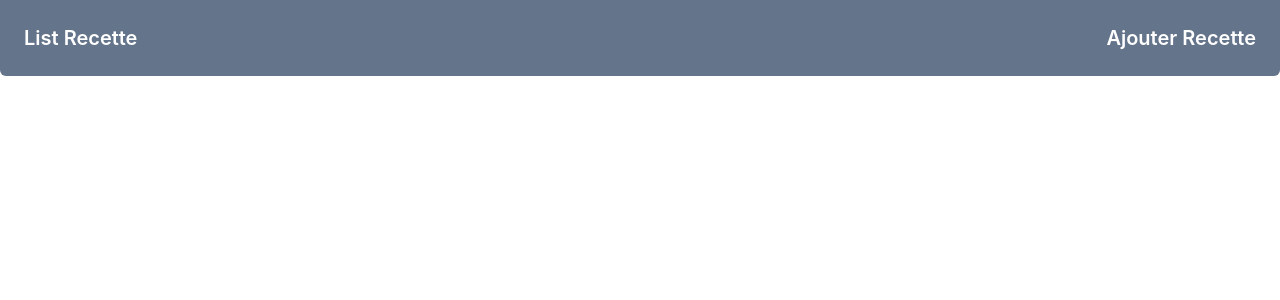
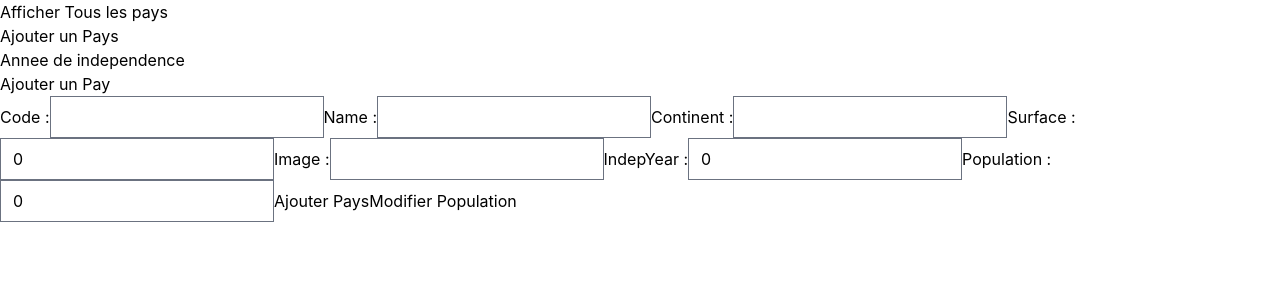
Before and after one commit to YounesAT1/React-Cours, a React (Create React App) app: page /pays/ajouter in a window 1280 px wide. Shown: the top 300 px of the page. Built offline with nearby package versions, Linux system fonts and the light colour scheme.

Commit message:
add efm preparation

```diff
--- a/src/App.js
+++ b/src/App.js
@@ -1,45 +1,72 @@
 import React from "react";
-import { Route, BrowserRouter as Router, Routes } from "react-router-dom";
-import Nav from "./V1_AIT-TALB_YOUNES/components/Nav";
-import AjouterIng from "./V1_AIT-TALB_YOUNES/components/AjouterIng";
-import ListRecette from "./V1_AIT-TALB_YOUNES/components/ListRecette";
-import AficherIng from "./V1_AIT-TALB_YOUNES/components/AficherIng";
-import SupprimerIng from "./V1_AIT-TALB_YOUNES/components/SupprimerIng";
-import AjouterRecette from "./V1_AIT-TALB_YOUNES/components/AjouterRecette";
-import SupprimerRecette from "./V1_AIT-TALB_YOUNES/components/SupprimerRecette";
-import ModifierIng from "./V1_AIT-TALB_YOUNES/components/ModifierIng";
-import ModifierRecette from "./V1_AIT-TALB_YOUNES/components/ModifierRecette";
-const App = () => (
-  <div>
-    <Router>
-      <Nav />
-      <Routes>
-        <Route path="/AjouterIngredient/:idRecette" element={<AjouterIng />} />
-        <Route
-          path="/recette/:idRecette/listIngredient"
-          element={<AficherIng />}
-        />
-        <Route
-          path="/recette/:idRecette/listIngredient/supprimer"
-          element={<SupprimerIng />}
-        />
-        <Route
-          path="/recette/:idRecette/ingredients/:ingNom/modifer"
-          element={<ModifierIng />}
-        />
-        <Route path="/recette/supprimer" element={<SupprimerRecette />} />
-        <Route path="/" element={<ListRecette />} />
-        <Route path="/recette/ajouter" element={<AjouterRecette />} />
-        <Route
-          path="/recette/:idRecette/modifier"
-          element={<ModifierRecette />}
-        />
-      </Routes>
-    </Router>
-  </div>
-);
+import { BrowserRouter as Router, Routes, Route } from "react-router-dom";
+import {
+  AjouterPay,
+  AnneIndep,
+  ListPays,
+  ListPaysIndep,
+  Menu,
+} from "./EfmPrep/components";
+const App = () => {
+  return (
+    <main>
+      <Router>
+        <Menu />
+        <Routes>
+          <Route path="pays/afficher" element={<ListPays />} />
+          <Route path="pays/ajouter" element={<AjouterPay />} />
+          <Route path="/anneeIndep/:anneeIndep" element={<ListPaysIndep />} />
+          <Route path="/anneeIndep" element={<AnneIndep />} />
+        </Routes>
+      </Router>
+    </main>
+  );
+};
 
 export default App;
+
+// import React from "react";
+// import { Route, BrowserRouter as Router, Routes } from "react-router-dom";
+// import Nav from "./V1_AIT-TALB_YOUNES/components/Nav";
+// import AjouterIng from "./V1_AIT-TALB_YOUNES/components/AjouterIng";
+// import ListRecette from "./V1_AIT-TALB_YOUNES/components/ListRecette";
+// import AficherIng from "./V1_AIT-TALB_YOUNES/components/AficherIng";
+// import SupprimerIng from "./V1_AIT-TALB_YOUNES/components/SupprimerIng";
+// import AjouterRecette from "./V1_AIT-TALB_YOUNES/components/AjouterRecette";
+// import SupprimerRecette from "./V1_AIT-TALB_YOUNES/components/SupprimerRecette";
+// import ModifierIng from "./V1_AIT-TALB_YOUNES/components/ModifierIng";
+// import ModifierRecette from "./V1_AIT-TALB_YOUNES/components/ModifierRecette";
+// const App = () => (
+//   <div>
+//     <Router>
+//       <Nav />
+//       <Routes>
+//         <Route path="/AjouterIngredient/:idRecette" element={<AjouterIng />} />
+//         <Route
+//           path="/recette/:idRecette/listIngredient"
+//           element={<AficherIng />}
+//         />
+//         <Route
+//           path="/recette/:idRecette/listIngredient/supprimer"
+//           element={<SupprimerIng />}
+//         />
+//         <Route
+//           path="/recette/:idRecette/ingredients/:ingNom/modifer"
+//           element={<ModifierIng />}
+//         />
+//         <Route path="/recette/supprimer" element={<SupprimerRecette />} />
+//         <Route path="/" element={<ListRecette />} />
+//         <Route path="/recette/ajouter" element={<AjouterRecette />} />
+//         <Route
+//           path="/recette/:idRecette/modifier"
+//           element={<ModifierRecette />}
+//         />
+//       </Routes>
+//     </Router>
+//   </div>
+// );
+
+// export default App;
 
 // import Exam from "./Exam/Exam";
 
--- /dev/null
+++ b/src/EfmPrep/components/AjouterPay.jsx
@@ -0,0 +1,105 @@
+import { useState } from "react";
+import { useDispatch } from "react-redux";
+import { useNavigate } from "react-router-dom";
+import { ajouterPays, modifierPopulation } from "../redux/actions";
+
+const AjouterPay = () => {
+  const initialPayState = {
+    code: "",
+    Name: "",
+    continent: "",
+    surface: 0,
+    image: "",
+    indepYear: 0,
+    population: 0,
+    ville: [],
+  };
+  const dispatch = useDispatch();
+  const navigate = useNavigate();
+
+  const [payData, setPayData] = useState(initialPayState);
+
+  const handleInputChange = (e) => {
+    const { name, value } = e.target;
+    setPayData((prev) => ({
+      ...prev,
+      [name]: value,
+    }));
+  };
+
+  const handleAdddPay = (e) => {
+    e.preventDefault();
+    dispatch(ajouterPays(payData));
+    navigate("/pays/afficher");
+    setPayData(initialPayState);
+  };
+
+  const handleModifierPopulation = (e) => {
+    e.preventDefault();
+    dispatch(modifierPopulation(payData.code, payData.population));
+    navigate("/pays/afficher");
+    setPayData(initialPayState);
+  };
+
+  return (
+    <div>
+      <h1>Ajouter un Pay</h1>
+
+      <form autoComplete="off" method="POST">
+        <label htmlFor="code">Code :</label>
+        <input
+          type="text"
+          value={payData.code}
+          name="code"
+          onChange={handleInputChange}
+        />
+        <label htmlFor="Name">Name :</label>
+        <input
+          type="text"
+          value={payData.Name}
+          name="Name"
+          onChange={handleInputChange}
+        />
+        <label htmlFor="continent">Continent :</label>
+        <input
+          type="text"
+          value={payData.continent}
+          name="continent"
+          onChange={handleInputChange}
+        />
+        <label htmlFor="surface">Surface :</label>
+        <input
+          type="text"
+          value={payData.surface}
+          name="surface"
+          onChange={handleInputChange}
+        />
+        <label htmlFor="image">Image :</label>
+        <input
+          type="text"
+          value={payData.image}
+          name="image"
+          onChange={handleInputChange}
+        />
+        <label htmlFor="indepYear">IndepYear :</label>
+        <input
+          type="text"
+          value={payData.indepYear}
+          name="indepYear"
+          onChange={handleInputChange}
+        />
+        <label htmlFor="population">Population :</label>
+        <input
+          type="text"
+          value={payData.population}
+          name="population"
+          onChange={handleInputChange}
+        />
+        <button onClick={handleAdddPay}>Ajouter Pays</button>
+        <button onClick={handleModifierPopulation}>Modifier Population</button>
+      </form>
+    </div>
+  );
+};
+
+export default AjouterPay;
--- /dev/null
+++ b/src/EfmPrep/components/AnneIndep.jsx
@@ -0,0 +1,29 @@
+import { Link } from "react-router-dom";
+
+const AnneIndep = () => {
+  const independenceYears = [
+    1776, // United States
+    1789, // France
+    1804, // Haiti
+    1821, // Greece, Mexico, Central American countries
+    1822, // Brazil
+    1830, // Belgium, Chile, Ecuador
+    1825, // Bolivia
+    1828, // Uruguay
+    1956, // Morocco
+  ];
+
+  return (
+    <div>
+      {independenceYears.map((year) => (
+        <ul>
+          <li>
+            <Link to={`/anneeIndep/${year}`}>{year}</Link>
+          </li>
+        </ul>
+      ))}
+    </div>
+  );
+};
+
+export default AnneIndep;
--- /dev/null
+++ b/src/EfmPrep/components/ListPays.jsx
@@ -0,0 +1,25 @@
+import { useSelector } from "react-redux";
+
+const ListPays = () => {
+  const listPays = useSelector((state) => state.Pays);
+  return (
+    <div>
+      <h1>List Pays :</h1>
+      {listPays.map((pay) => (
+        <ul>
+          <li>Nom :{pay.Name}</li>
+          <li>Surface :{pay.surface}</li>
+          <li>Population :{pay.population}</li>
+          <img
+            style={{ width: "60px", height: "40px" }}
+            src={pay.image}
+            alt={pay.Name}
+          />
+          <hr />
+        </ul>
+      ))}
+    </div>
+  );
+};
+
+export default ListPays;
--- /dev/null
+++ b/src/EfmPrep/components/ListPaysIndep.jsx
@@ -0,0 +1,28 @@
+import React from "react";
+import { useSelector } from "react-redux";
+import { useParams } from "react-router-dom";
+
+const ListPaysIndep = () => {
+  const { anneeIndep } = useParams();
+  const listPays = useSelector((state) => state.Pays);
+  const listIndepPays = listPays.filter(
+    (pay) => pay.indepYear === parseInt(anneeIndep)
+  );
+
+  return (
+    <div>
+      <h2>List des pays independence en l Annee:{anneeIndep}</h2>
+      {listIndepPays.length !== 0 ? (
+        <ul>
+          {listIndepPays.map((pay) => (
+            <li key={pay.id}>Nom: {pay.Name}</li>
+          ))}
+        </ul>
+      ) : (
+        <p>Aucun pays</p>
+      )}
+    </div>
+  );
+};
+
+export default ListPaysIndep;
--- /dev/null
+++ b/src/EfmPrep/components/Menu.jsx
@@ -0,0 +1,20 @@
+import { Link } from "react-router-dom";
+const Menu = () => {
+  return (
+    <nav>
+      <ul>
+        <li>
+          <Link to="pays/afficher">Afficher Tous les pays</Link>
+        </li>
+        <li>
+          <Link to="pays/ajouter">Ajouter un Pays</Link>
+        </li>
+        <li>
+          <Link to="/anneeIndep">Annee de independence</Link>
+        </li>
+      </ul>
+    </nav>
+  );
+};
+
+export default Menu;
--- /dev/null
+++ b/src/EfmPrep/components/index.js
@@ -0,0 +1,6 @@
+import Menu from "./Menu";
+import ListPays from "./ListPays";
+import AjouterPay from "./AjouterPay";
+import AnneIndep from "./AnneIndep";
+import ListPaysIndep from "./ListPaysIndep";
+export { Menu, ListPays, AjouterPay, AnneIndep, ListPaysIndep };
--- /dev/null
+++ b/src/EfmPrep/redux/actionTypes.js
@@ -0,0 +1,4 @@
+export const AJOUTER_VILLE = "AJOUTER_VILLE";
+export const MODIFIER_VILLE = "MODIFIER_VILLE";
+export const AJOUTER_PAYS = "AJOUTER_PAYS";
+export const MODIFIER_POPULATION = "MODIFIER_POPULATION";
--- /dev/null
+++ b/src/EfmPrep/redux/actions.js
@@ -0,0 +1,34 @@
+import {
+  AJOUTER_PAYS,
+  AJOUTER_VILLE,
+  MODIFIER_POPULATION,
+  MODIFIER_VILLE,
+} from "./actionTypes";
+
+export const ajouterPays = (pay) => {
+  return {
+    type: AJOUTER_PAYS,
+    payload: pay,
+  };
+};
+
+export const modifierPopulation = (idPays, newPopilaton) => {
+  return {
+    type: MODIFIER_POPULATION,
+    payload: { idPays, newPopilaton },
+  };
+};
+
+export const ajouterVille = (idPays, ville) => {
+  return {
+    type: AJOUTER_VILLE,
+    payload: { idPays, ville },
+  };
+};
+
+export const modiferVille = (idPays, idVille, newVille) => {
+  return {
+    type: MODIFIER_VILLE,
+    payload: { idPays, idVille, newVille },
+  };
+};
--- /dev/null
+++ b/src/EfmPrep/redux/reducer.js
@@ -0,0 +1,52 @@
+import { AJOUTER_PAYS, MODIFIER_POPULATION } from "./actionTypes";
+
+const initailState = {
+  Pays: [
+    {
+      code: "1",
+      Name: "Morocco",
+      continent: "afrique",
+      surface: 400000,
+      image:
+        "https://cdn.webshopapp.com/shops/94414/files/52406302/flag-of-morocco.jpg",
+      indepYear: 1956,
+      population: 40000000,
+      ville: [
+        {
+          name: "casablanca",
+          district: "province",
+          pipulation: 7000000,
+          capital: false,
+        },
+        {
+          name: "rabat",
+          district: "province",
+          pipulation: 2000000,
+          capital: true,
+        },
+      ],
+    },
+  ],
+};
+
+export const reducer = (state = initailState, action) => {
+  switch (action.type) {
+    case AJOUTER_PAYS:
+      return {
+        ...state,
+        Pays: [...state.Pays, action.payload],
+      };
+    case MODIFIER_POPULATION:
+      const updatedPopulation = state.Pays.map((pay) =>
+        pay.code === action.payload.idPays
+          ? { ...pay, population: action.payload.newPopilaton }
+          : pay
+      );
+      return {
+        ...state,
+        Pays: updatedPopulation,
+      };
+    default:
+      return state;
+  }
+};
--- /dev/null
+++ b/src/EfmPrep/redux/store.js
@@ -0,0 +1,6 @@
+import { createStore } from "redux";
+import { reducer } from "./reducer";
+
+const store = createStore(reducer);
+
+export default store;
--- a/src/index.js
+++ b/src/index.js
@@ -3,14 +3,14 @@ import ReactDOM from "react-dom/client";
 import "./index.css";
 import App from "./App";
 import reportWebVitals from "./reportWebVitals";
-// import { Provider } from "react-redux";
+// import { store } from "./V1_AIT-TALB_YOUNES/redux/store";
 /// import store from "./redux/WhatsApp/store";
 // import store from "./redux/Tasks/store";
 // import store from "./redux/CRUD/store";
 // import { store } from "./redux/Social/store";
 // import { store } from "./V2_AIT-TALB_YOUNES/redux/store";
 import { Provider } from "react-redux";
-import { store } from "./V1_AIT-TALB_YOUNES/redux/store";
+import store from "./EfmPrep/redux/store";
 
 const root = ReactDOM.createRoot(document.getElementById("root"));
 root.render(
```
